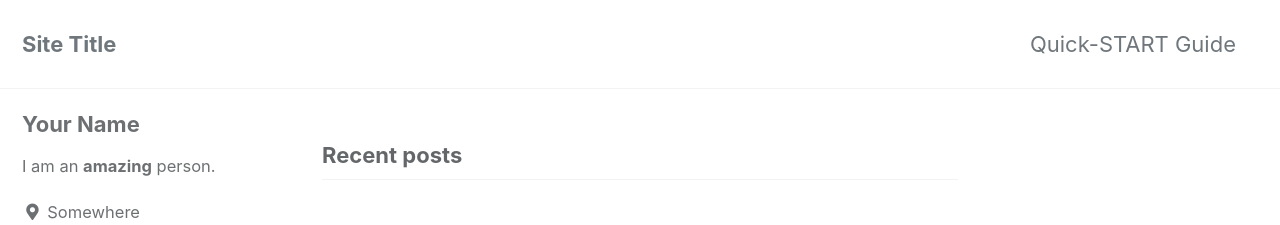
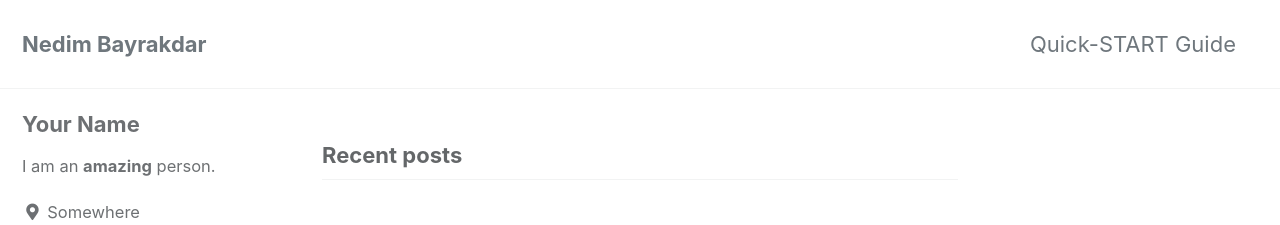
Before and after one commit to NedimBayrakdar/NedimBayrakdar.github.io, a Jekyll site: the page built from index.html, in a window 1280 px wide. Shown: the top 225 px of the page. Built offline with Jekyll 4.4.1, drawn with Linux system fonts in a browser that asks for light colours; cached includes are drawn as plain includes; the list of posts is cut into pages by our own code.

Commit message:
Edit site title and site description in _config.yml

```diff
--- a/_config.yml
+++ b/_config.yml
@@ -16,11 +16,11 @@ minimal_mistakes_skin    : "default" # "air", "aqua", "contrast", "dark", "dirt"
 
 # Site Settings
 locale                   : "en-US"
-title                    : "Site Title"
+title                    : "Nedim Bayrakdar"
 title_separator          : "-"
 subtitle                 : # site tagline that appears below site title in masthead
 name                     : "Nedim Bayrakdar"
-description              : ""
+description              : "Website of Nedim Bayrakdar"
 url                      : # the base hostname & protocol for your site e.g. "https://mmistakes.github.io"
 baseurl                  : # the subpath of your site, e.g. "/blog"
 repository               : # GitHub username/repo-name e.g. "mmistakes/minimal-mistakes"
```
